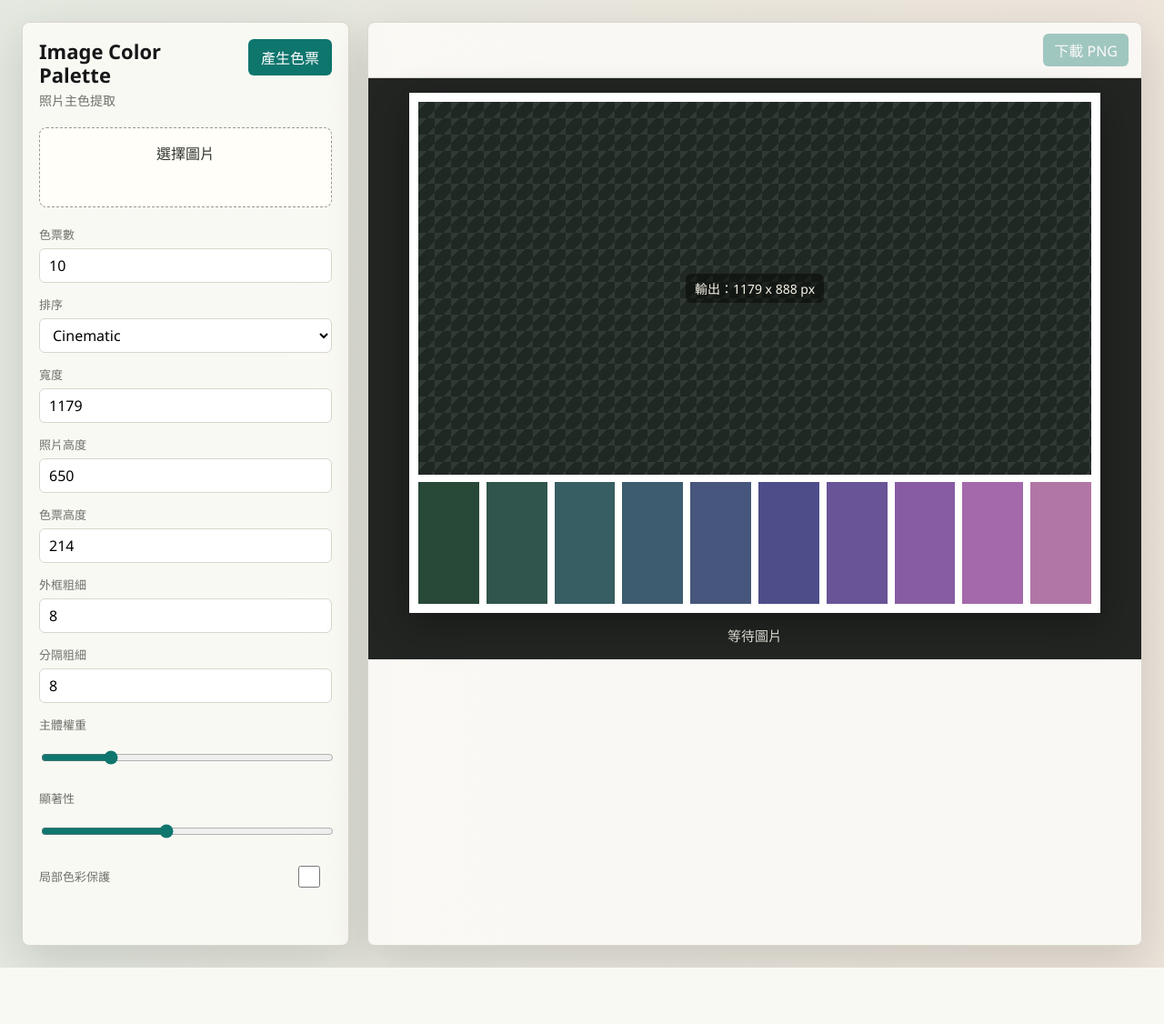
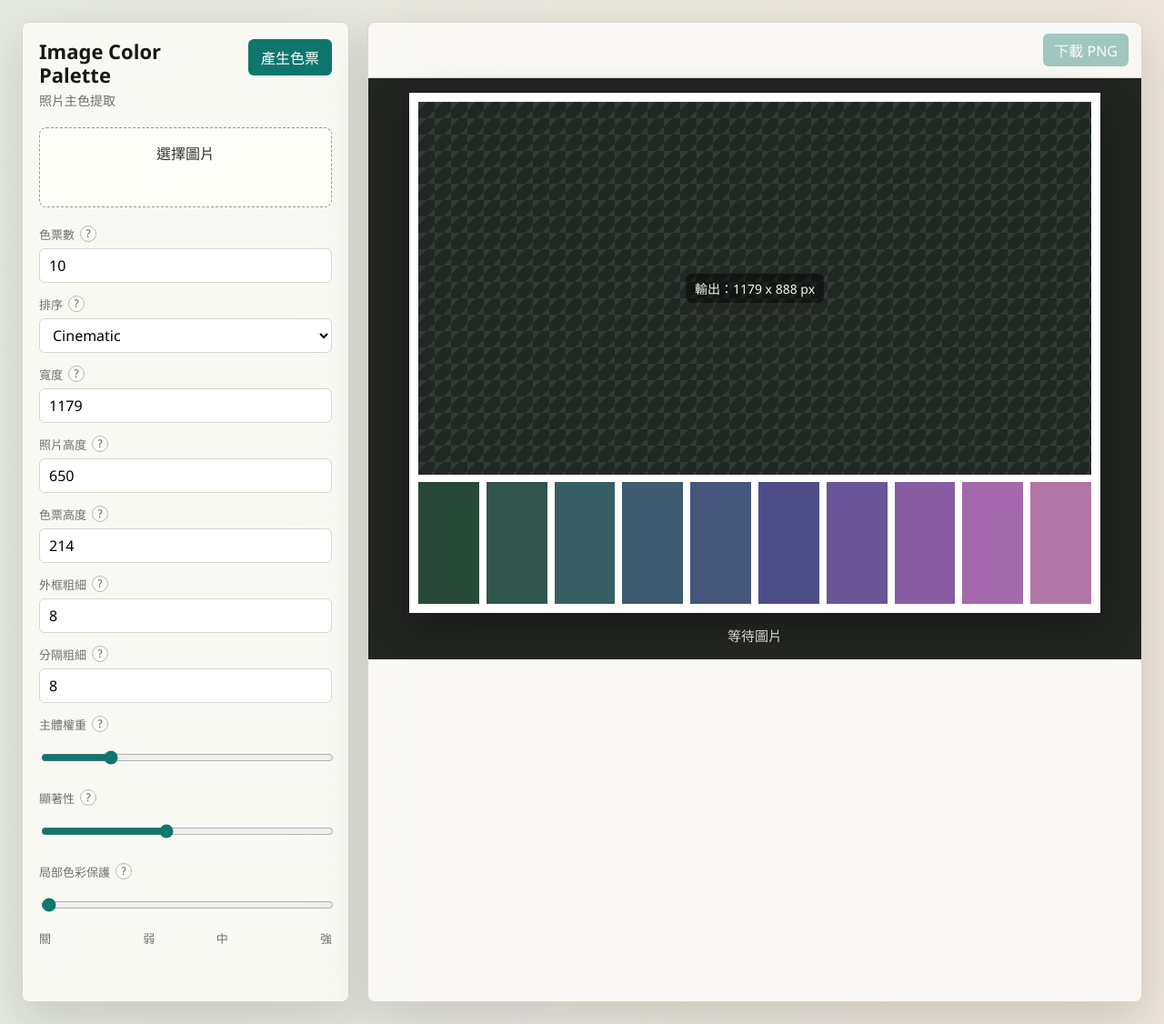
Before and after one commit to futeeeen/img-color-check, a Flask app: page / in a window 1280 px wide. Shown: the whole page at 91% size. Before the commit the page ends 1064 px from the top, so only its background shows below. Run offline with Flask 3, Linux system fonts and the light colour scheme.

Commit message:
Add parameter tooltips and protection levels

```diff
--- a/app.py
+++ b/app.py
@@ -71,7 +71,8 @@ def generate():
         gutter = parse_int("gutter", 8, 0, 48)
         saliency_strength = parse_float("saliency_strength", 0.85, 0.0, 2.0)
         subject_boost = parse_float("subject_boost", 0.45, 0.0, 2.0)
-        local_protection = parse_float("local_protection", 0.0, 0.0, 2.0)
+        local_protection_level = parse_int("local_protection", 0, 0, 3)
+        local_protection = [0.0, 0.55, 1.0, 1.45][local_protection_level]
 
         colors = extract_palette(
             image,
--- a/static/styles.css
+++ b/static/styles.css
@@ -151,9 +151,60 @@ p {
   gap: 6px;
 }
 
-.settings-grid span {
+.settings-grid span,
+.field-label {
   color: var(--muted);
   font-size: 13px;
+}
+
+.field-label {
+  display: inline-flex;
+  align-items: center;
+  gap: 6px;
+  width: fit-content;
+}
+
+.tooltip-button {
+  position: relative;
+  display: inline-grid;
+  width: 18px;
+  height: 18px;
+  place-items: center;
+  border: 1px solid #b8b8ae;
+  border-radius: 50%;
+  padding: 0;
+  color: #585b54;
+  background: #fffef8;
+  cursor: help;
+  font-size: 12px;
+  line-height: 1;
+}
+
+.tooltip-button::after {
+  position: absolute;
+  z-index: 5;
+  bottom: calc(100% + 8px);
+  left: 50%;
+  width: min(260px, 70vw);
+  padding: 9px 10px;
+  border-radius: 6px;
+  color: #f8f5e9;
+  background: rgba(22, 23, 24, 0.94);
+  box-shadow: 0 10px 24px rgba(0, 0, 0, 0.2);
+  content: attr(data-tooltip);
+  font-size: 12px;
+  line-height: 1.45;
+  opacity: 0;
+  pointer-events: none;
+  transform: translate(-50%, 4px);
+  transition: opacity 0.15s ease, transform 0.15s ease;
+  white-space: normal;
+}
+
+.tooltip-button:hover::after,
+.tooltip-button:focus-visible::after {
+  opacity: 1;
+  transform: translate(-50%, 0);
 }
 
 .settings-grid input,
@@ -171,15 +222,24 @@ p {
   accent-color: var(--accent);
 }
 
-.settings-grid .switch-row {
-  grid-template-columns: 1fr auto;
-  align-items: center;
+.range-steps {
+  display: grid;
+  grid-template-columns: repeat(4, 1fr);
+  color: var(--muted);
+  font-size: 12px;
 }
 
-.switch-row input {
-  width: 44px;
-  min-height: 24px;
-  accent-color: var(--accent);
+.range-steps span:nth-child(1) {
+  text-align: left;
+}
+
+.range-steps span:nth-child(2),
+.range-steps span:nth-child(3) {
+  text-align: center;
+}
+
+.range-steps span:nth-child(4) {
+  text-align: right;
 }
 
 .status {
--- a/templates/index.html
+++ b/templates/index.html
@@ -26,12 +26,12 @@
 
           <div class="settings-grid">
             <label>
-              <span>色票數</span>
+              <span class="field-label">色票數 <button class="tooltip-button" type="button" aria-label="色票數說明" data-tooltip="控制輸出色票的數量。數量越多，小面積顏色越有機會出現；數量越少，結果越精簡。">?</button></span>
               <input name="palette_count" type="number" min="4" max="14" value="10">
             </label>
 
             <label>
-              <span>排序</span>
+              <span class="field-label">排序 <button class="tooltip-button" type="button" aria-label="排序說明" data-tooltip="控制色票排列順序。Cinematic 會以氛圍和色相連續為主；重到輕會盡量由深到淺；色相會依顏色家族排列。">?</button></span>
               <select name="order">
                 <option value="cinematic" selected>Cinematic</option>
                 <option value="luminance">重到輕</option>
@@ -40,43 +40,49 @@
             </label>
 
             <label>
-              <span>寬度</span>
+              <span class="field-label">寬度 <button class="tooltip-button" type="button" aria-label="寬度說明" data-tooltip="控制下載 PNG 的整體寬度，單位是 px。右側預覽會同步顯示輸出比例。">?</button></span>
               <input name="canvas_width" type="number" min="720" max="1800" value="1179">
             </label>
 
             <label>
-              <span>照片高度</span>
+              <span class="field-label">照片高度 <button class="tooltip-button" type="button" aria-label="照片高度說明" data-tooltip="控制輸出圖上半部照片區域的高度。照片會置中裁切填滿這個區域。">?</button></span>
               <input name="image_height" type="number" min="360" max="1100" value="650">
             </label>
 
             <label>
-              <span>色票高度</span>
+              <span class="field-label">色票高度 <button class="tooltip-button" type="button" aria-label="色票高度說明" data-tooltip="控制輸出圖下半部色票列的高度。只影響版型，不影響選色。">?</button></span>
               <input name="swatch_height" type="number" min="96" max="420" value="214">
             </label>
 
             <label>
-              <span>外框粗細</span>
+              <span class="field-label">外框粗細 <button class="tooltip-button" type="button" aria-label="外框粗細說明" data-tooltip="控制整張輸出圖最外圈白色邊框的粗細。設定為 0 會移除外框。">?</button></span>
               <input name="padding" type="number" min="0" max="48" value="8">
             </label>
 
             <label>
-              <span>分隔粗細</span>
+              <span class="field-label">分隔粗細 <button class="tooltip-button" type="button" aria-label="分隔粗細說明" data-tooltip="控制照片與色票之間、以及色票彼此之間的白色間距。設定為 0 會移除分隔線。">?</button></span>
               <input name="gutter" type="number" min="0" max="48" value="8">
             </label>
 
             <label>
-              <span>主體權重</span>
+              <span class="field-label">主體權重 <button class="tooltip-button" type="button" aria-label="主體權重說明" data-tooltip="提高畫面中心或主體附近顏色的重要性。人物、主物件明確時可調高；想保留整體背景氛圍時可調低。">?</button></span>
               <input name="subject_boost" type="range" min="0" max="2" step="0.05" value="0.45">
             </label>
 
             <label>
-              <span>顯著性</span>
+              <span class="field-label">顯著性 <button class="tooltip-button" type="button" aria-label="顯著性說明" data-tooltip="提高醒目區域的權重，例如邊緣、細節、局部對比和視覺焦點。小面積但重要的色彩可嘗試調高。">?</button></span>
               <input name="saliency_strength" type="range" min="0" max="2" step="0.05" value="0.85">
             </label>
 
-            <label class="switch-row">
-              <span>局部色彩保護</span>
-              <input name="local_protection" type="checkbox" value="1.0">
+            <label>
+              <span class="field-label">局部色彩保護 <button class="tooltip-button" type="button" aria-label="局部色彩保護說明" data-tooltip="用多組切格和偏移掃描局部區域，保護小面積但有意義的顏色。食物、便當、小物件或配菜細節可調高。">?</button></span>
+              <input name="local_protection" type="range" min="0" max="3" step="1" value="0">
+              <div class="range-steps" aria-hidden="true">
+                <span>關</span>
+                <span>弱</span>
+                <span>中</span>
+                <span>強</span>
+              </div>
             </label>
           </div>
 
```
Also changed, not shown: history.md (+6 -0 lines), README.md.
